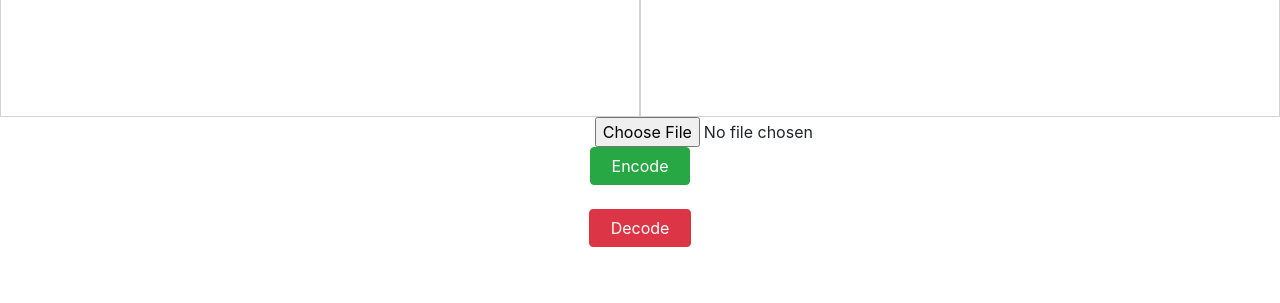
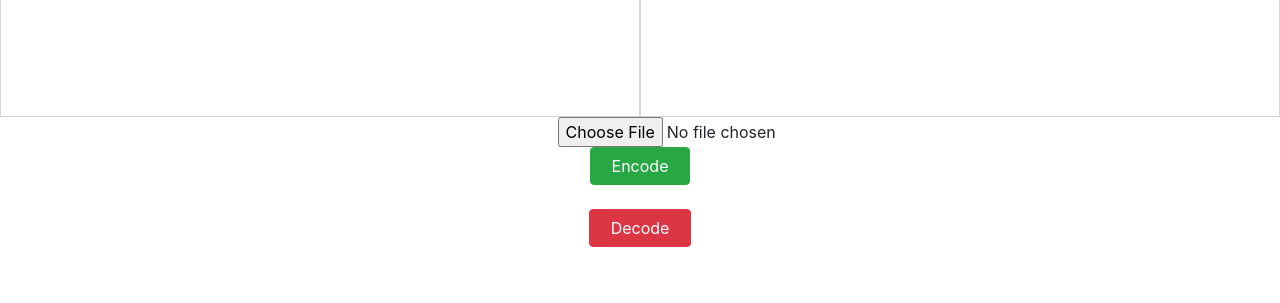
Before and after one commit to Saksham2106/File_zipper, a PHP site: page / in a window 1280 px wide. Shown: the part 497-800 px from the top of the page. Run offline with PHP 8.4, Linux system fonts and the light colour scheme.

Commit message:
Update style.css

```diff
--- a/style.css
+++ b/style.css
@@ -28,5 +28,5 @@ body {
 form {
   text-align: center;
   width: 50%;
-  margin-left: 34.9%;
+  margin-left: 32%;
 }
```
